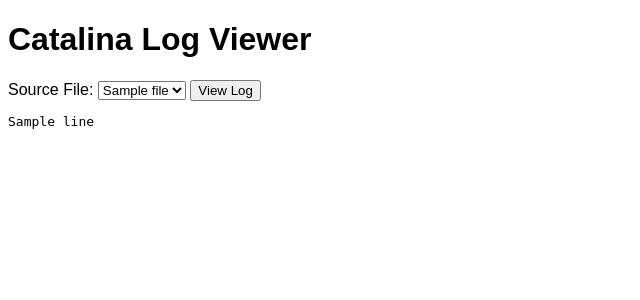
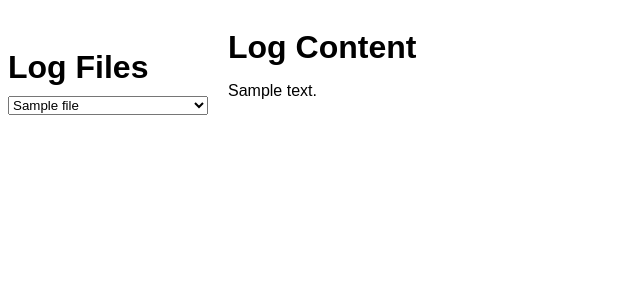
Before and after one commit to ferdiina/python-scripts, a Flask app: template logreader/templates/log.html in a window 1280 px wide. Shown: the top 300 px of the page, without its empty margins (0-640 px from the left). Run offline with Flask 3, Linux system fonts and the light colour scheme; the template is opened without the code that fills it: most values are stand-ins (such as "Sample title", 1, 10 or a date in 2020).

Commit message:
add logreader2

```diff
--- a/logreader/main.py
+++ b/logreader/main.py
@@ -15,29 +15,22 @@ SOURCE_FILES = [
 ]
 
 PAGE_SIZE = 1000
-
-
-def read_file_lines(file_path, start_line, end_line):
-    lines = []
+def read_file_content(file_path):
     with open(file_path, 'r') as file:
-        for i, line in enumerate(file):
-            if i >= start_line and i < end_line:
-                lines.append(line.rstrip())
-            elif i >= end_line:
-                break
-    return lines
+        content = file.read()
+    return content
 
 
 @app.route('/', methods=['GET', 'POST'])
 def display_log():
-    selected_file = request.form.get('file')
+    selected_file = request.args.get('file')
     if selected_file is None:
         selected_file = SOURCE_FILES[0]['path']
 
-    lines = read_file_lines(selected_file, 0, PAGE_SIZE)
-    total_lines = sum(1 for _ in open(selected_file))
+    log_content = read_file_content(selected_file)
 
-    return render_template('log.html', lines=lines, total_lines=total_lines, source_files=SOURCE_FILES, selected_file=selected_file)
+    return render_template('log.html', log_content=log_content, source_files=SOURCE_FILES, selected_file=selected_file)
+
 
 if __name__ == '__main__':
     app.run(host='0.0.0.0',port=5050)
--- a/logreader/templates/log.html
+++ b/logreader/templates/log.html
@@ -1,34 +1,63 @@
 <!DOCTYPE html>
 <html>
 <head>
-    <title>Catalina Log Viewer</title>
+    <title>Log Viewer</title>
     <style>
         body {
             font-family: 'Arial', sans-serif;
+            display: flex;
+            align-items: flex-start;
+            gap: 20px;
         }
 
-        pre {
-            white-space: nowrap;
+        #sidebar {
+            flex: 0 0 200px;
+            padding-top: 20px;
+        }
+
+        #content {
+            flex: 1;
+        }
+
+        h1 {
+            margin-bottom: 10px;
+        }
+
+        #file-list {
+            margin-bottom: 20px;
+        }
+
+        #file-list select {
+            width: 100%;
+        }
+
+        #log-content {
+            white-space: pre;
+            font-family: 'Arial', sans-serif;
         }
     </style>
 </head>
 <body>
-    <h1>Catalina Log Viewer</h1>
+    <div id="sidebar">
+        <h1>Log Files</h1>
+        <div id="file-list">
+            <select name="file" id="file">
+                {% for file in source_files %}
+                    <option value="{{ file.path }}" {% if file.path == selected_file %}selected{% endif %}>{{ file.name }}</option>
+                {% endfor %}
+            </select>
+        </div>
+    </div>
+    <div id="content">
+        <h1>Log Content</h1>
+        <pre id="log-content">{{ log_content }}</pre>
+    </div>
 
-    <form action="/" method="post">
-        <label for="file">Source File:</label>
-        <select name="file" id="file">
-            {% for file in source_files %}
-                <option value="{{ file.path }}" {% if file.path == selected_file %}selected{% endif %}>{{ file.name }}</option>
-            {% endfor %}
-        </select>
-        <button type="submit">View Log</button>
-    </form>
-
-    <pre>
-        {% for line in lines %}
-            {{ line }}
-        {% endfor %}
-    </pre>
+    <script>
+        var fileSelect = document.getElementById("file");
+        fileSelect.onchange = function() {
+            window.location.href = "/?file=" + encodeURIComponent(this.value);
+        };
+    </script>
 </body>
 </html>
```
